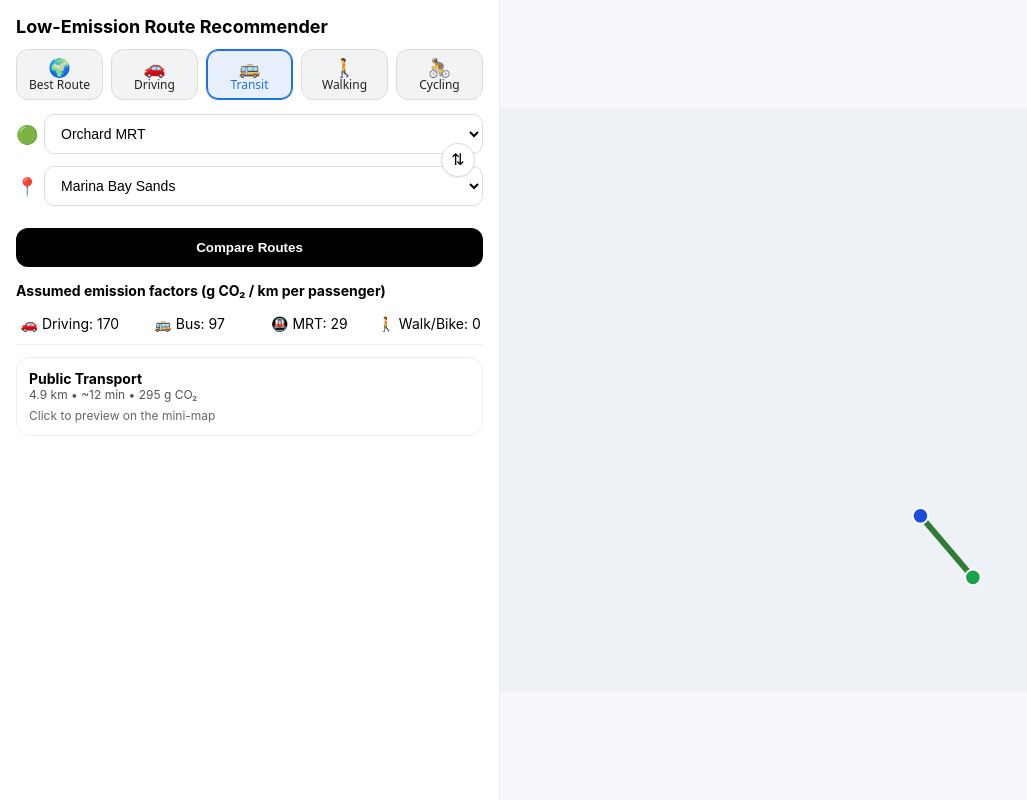
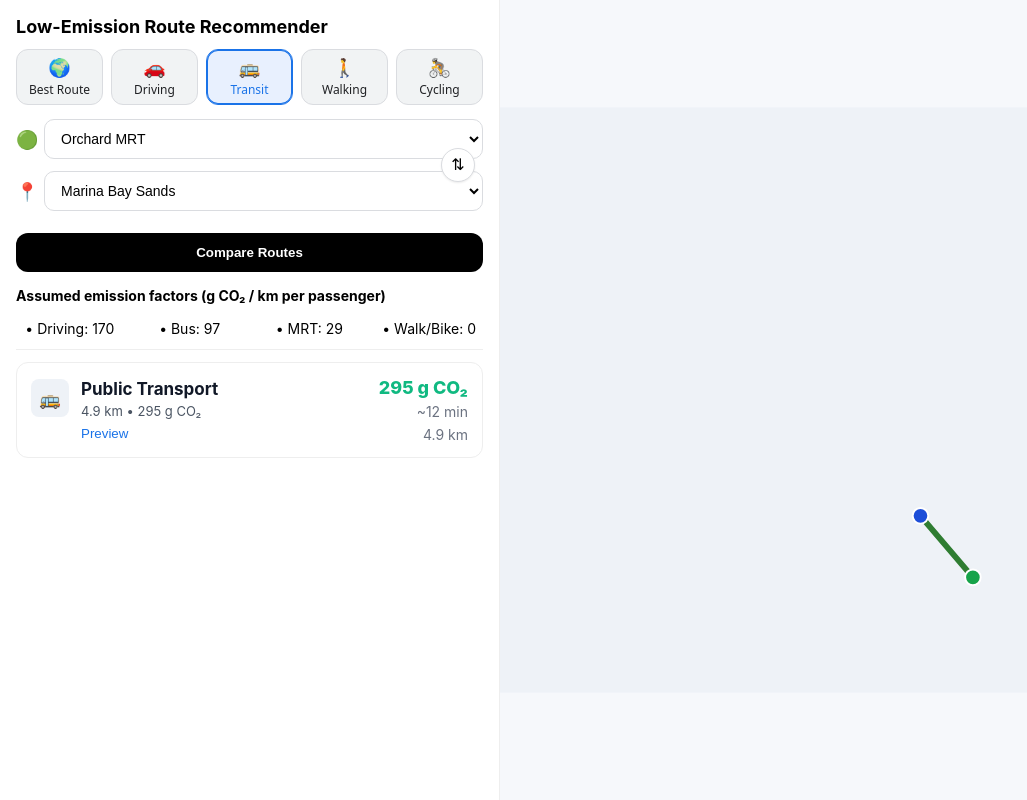
Before and after one commit to Panhchaknut11/emission-route, a website built with Vite: page index.html in a window 1280 px wide. Shown: the whole page, without its empty margins (0-1027 px from the left). Built offline with nearby package versions, Linux system fonts and the light colour scheme.

Commit message:
Update result UI

```diff
--- a/index.html
+++ b/index.html
@@ -61,10 +61,10 @@
       <div class="legend">
         <strong>Assumed emission factors (g CO₂ / km per passenger)</strong>
         <ul class="legend-list">
-          <li>🚗 Driving: 170</li>
-          <li>🚌 Bus: 97</li>
-          <li>🚇 MRT: 29</li>
-          <li>🚶 Walk/Bike: 0</li>
+          <li>• Driving: 170</li>
+          <li>• Bus: 97</li>
+          <li>• MRT: 29</li>
+          <li>• Walk/Bike: 0</li>
         </ul>
       </div>
 
--- a/src/style.css
+++ b/src/style.css
@@ -192,7 +192,7 @@ h1 {
   transition: background .12s ease, box-shadow .12s ease, border-color .12s ease, color .12s ease;
 }
 
-.gm-tab .icon { font-size: 18px; line-height: 1; }
+.gm-tab .icon { font-size: 18px; line-height: 1; margin-bottom: 5px; }
 .gm-tab .label { font-size: 12px; }
 
 .gm-tab:hover { background: #e9ecef; }
@@ -209,6 +209,103 @@ h1 {
   box-shadow: inset 0 0 0 1px #1a73e8;
 }
 
+/* Google Maps–style results list */
+.gm-results {
+  list-style: none;
+  padding: 0;
+  margin: 0;
+}
+.gm-result {
+  display: flex;
+  align-items: center;
+  justify-content: space-between;
+  gap: 12px;
+  padding: 14px 14px;
+  border: 1px solid #eee;
+  border-radius: 12px;
+  background: #fff;
+  margin: 10px 0;
+  cursor: pointer;
+}
+.gm-result:hover {
+  background: #f8fafc;
+}
+.gm-result__left {
+  display: flex;
+  align-items: flex-start;
+  gap: 12px;
+  min-width: 0; /* allow text ellipsis */
+}
+.gm-result__icon {
+  width: 38px;
+  height: 38px;
+  border-radius: 8px;
+  background: #eef2f7;
+  display: grid;
+  place-items: center;
+  font-size: 18px;
+  flex-shrink: 0;
+}
+.gm-result__body {
+  display: flex;
+  flex-direction: column;
+  gap: 4px;
+  min-width: 0;
+}
+.gm-result__title {
+  font-weight: 700;
+  font-size: 17px;
+  color: #111827;
+}
+.gm-result__desc {
+  font-size: 13px;
+  color: #4b5563;
+  white-space: nowrap;
+  overflow: hidden;
+  text-overflow: ellipsis;
+}
+.gm-result__links {
+  margin-top: 2px;
+  font-size: 13px;
+}
+.gm-link {
+  border: none;
+  background: transparent;
+  color: #1a73e8;
+  cursor: pointer;
+  padding: 0;
+}
+.gm-link:hover { text-decoration: underline; }
+
+.gm-result__right {
+  text-align: right;
+  flex-shrink: 0;
+  min-width: 120px;
+}
+
+.gm-result__metric {
+  font-weight: 800;
+  font-size: 18px;
+  color: #10b981;        /* green for eco metric */
+}
+
+.gm-result__sub {
+  font-size: 14px;
+  color: #6b7280;
+  line-height: 1.25;
+    margin-top: 5px;
+}
+
+.gm-result__eta {
+  font-weight: 700;
+  font-size: 15px;
+  color: #10b981; /* Maps uses green for time/dominant metric */
+}
+.gm-result__km {
+  font-size: 12px;
+  color: #6b7280;
+}
+
 @media (max-width: 420px) {
   .gm-tabs { grid-template-columns: repeat(4, 1fr); }
   .gm-tab { padding: 6px 4px; }
--- a/src/ui.js
+++ b/src/ui.js
@@ -4,78 +4,113 @@ const MODE_LABEL = {
   BICYCLING: "Bicycle",
   WALKING: "Walking"
 };
+const MODE_ICON = {
+  DRIVING: "🚗",
+  TRANSIT: "🚌",
+  BICYCLING: "🚴",
+  WALKING: "🚶"
+};
 
 export function fillSelects(places) {
   const oSel = document.getElementById("origin");
   const dSel = document.getElementById("destination");
   oSel.innerHTML = ""; dSel.innerHTML = "";
-
   for (const p of places) {
     const opt = document.createElement("option");
     opt.value = p.id; opt.textContent = p.name;
     oSel.appendChild(opt);
     dSel.appendChild(opt.cloneNode(true));
   }
-
   if (oSel.querySelector('option[value="orchard_mrt"]')) oSel.value = "orchard_mrt";
   if (dSel.querySelector('option[value="marina_bay_sands"]')) dSel.value = "marina_bay_sands";
 }
 
 /**
- * @param {Array} comparisons
- * @param {(item:any)=>void} onSelect
+ * Google-Maps-like list
+ * @param {Array<{mode:string,distance_km:number,duration_min:number,emissions_g:number}>} items
+ * @param {(item:any)=>void} onPreview
  * @param {string} selectedMode  // "BEST" | "DRIVING" | "TRANSIT" | "WALKING" | "BICYCLING"
  */
-export function renderResults(comparisons, onSelect, selectedMode) {
+
+export function renderResults(items, onPreview, selectedMode) {
   const wrap = document.getElementById("results");
   wrap.innerHTML = "";
-
-  if (!comparisons || comparisons.length === 0) {
+  if (!items || items.length === 0) {
     wrap.innerHTML = `<div class="card">No results</div>`;
     return;
   }
 
-  const showBadge = selectedMode === "BEST";
+  const list = document.createElement("ul");
+  list.className = "gm-results";
 
-  comparisons.forEach(item => {
-    const card = document.createElement("div");
-    card.className = "card";
-    card.tabIndex = 0;
+  items.forEach(item => {
+    const li = document.createElement("li");
+    li.className = "gm-result";
+    li.tabIndex = 0;
 
-    const header = document.createElement("div");
-    header.className = "row";
+    // LEFT
+    const left = document.createElement("div");
+    left.className = "gm-result__left";
 
-    const mode = document.createElement("div");
-    mode.className = "mode";
-    mode.textContent = MODE_LABEL[item.mode] ?? item.mode;
-    header.appendChild(mode);
+    const icon = document.createElement("div");
+    icon.className = "gm-result__icon";
+    icon.textContent = MODE_ICON[item.mode] ?? "🧭";
 
-    if (showBadge) {
-      const badge = document.createElement("span");
-      badge.className = "badge";
-      badge.textContent = "Lowest emissions";
-      header.appendChild(badge);
-    }
+    const body = document.createElement("div");
+    body.className = "gm-result__body";
 
-    const meta = document.createElement("div");
-    meta.className = "meta";
-    meta.textContent =
-      `${item.distance_km.toFixed(1)} km • ~${item.duration_min} min • ${item.emissions_g.toLocaleString()} g CO₂`;
+    const title = document.createElement("div");
+    title.className = "gm-result__title";
+    title.textContent = MODE_LABEL[item.mode] ?? item.mode;
 
-    const hint = document.createElement("div");
-    hint.className = "hint";
-    hint.textContent = "Click to preview on the mini-map";
+    const desc = document.createElement("div");
+    desc.className = "gm-result__desc";
+    desc.textContent = `${item.distance_km.toFixed(1)} km • ${item.emissions_g.toLocaleString()} g CO₂`;
 
-    card.appendChild(header);
-    card.appendChild(meta);
-    card.appendChild(hint);
+    const links = document.createElement("div");
+    links.className = "gm-result__links";
+    const preview = document.createElement("button");
+    preview.type = "button";
+    preview.className = "gm-link";
+    preview.textContent = "Preview";
+    preview.addEventListener("click", (e) => { e.stopPropagation(); onPreview(item); });
+    links.appendChild(preview);
 
-    card.addEventListener("click", () => onSelect(item));
-    card.addEventListener("keypress", e => { if (e.key === "Enter") onSelect(item); });
+    body.appendChild(title);
+    body.appendChild(desc);
+    body.appendChild(links);
+    left.appendChild(icon);
+    left.appendChild(body);
 
-    wrap.appendChild(card);
+    // RIGHT — emissions (big), duration, distance
+    const right = document.createElement("div");
+    right.className = "gm-result__right";
+
+    const metric = document.createElement("div");
+    metric.className = "gm-result__metric";
+    metric.textContent = `${item.emissions_g.toLocaleString()} g CO₂`;
+
+    const sub1 = document.createElement("div");
+    sub1.className = "gm-result__sub";
+    sub1.textContent = `~${item.duration_min} min`;
+
+    const sub2 = document.createElement("div");
+    sub2.className = "gm-result__sub";
+    sub2.textContent = `${item.distance_km.toFixed(1)} km`;
+
+    right.appendChild(metric);
+    right.appendChild(sub1);
+    right.appendChild(sub2);
+
+    li.appendChild(left);
+    li.appendChild(right);
+
+    li.addEventListener("click", () => onPreview(item));
+    li.addEventListener("keypress", (e) => { if (e.key === "Enter") onPreview(item); });
+
+    list.appendChild(li);
   });
 
-  // Auto-select the first rendered item
-  onSelect(comparisons[0]);
+  wrap.appendChild(list);
+  onPreview(items[0]);
 }
```
